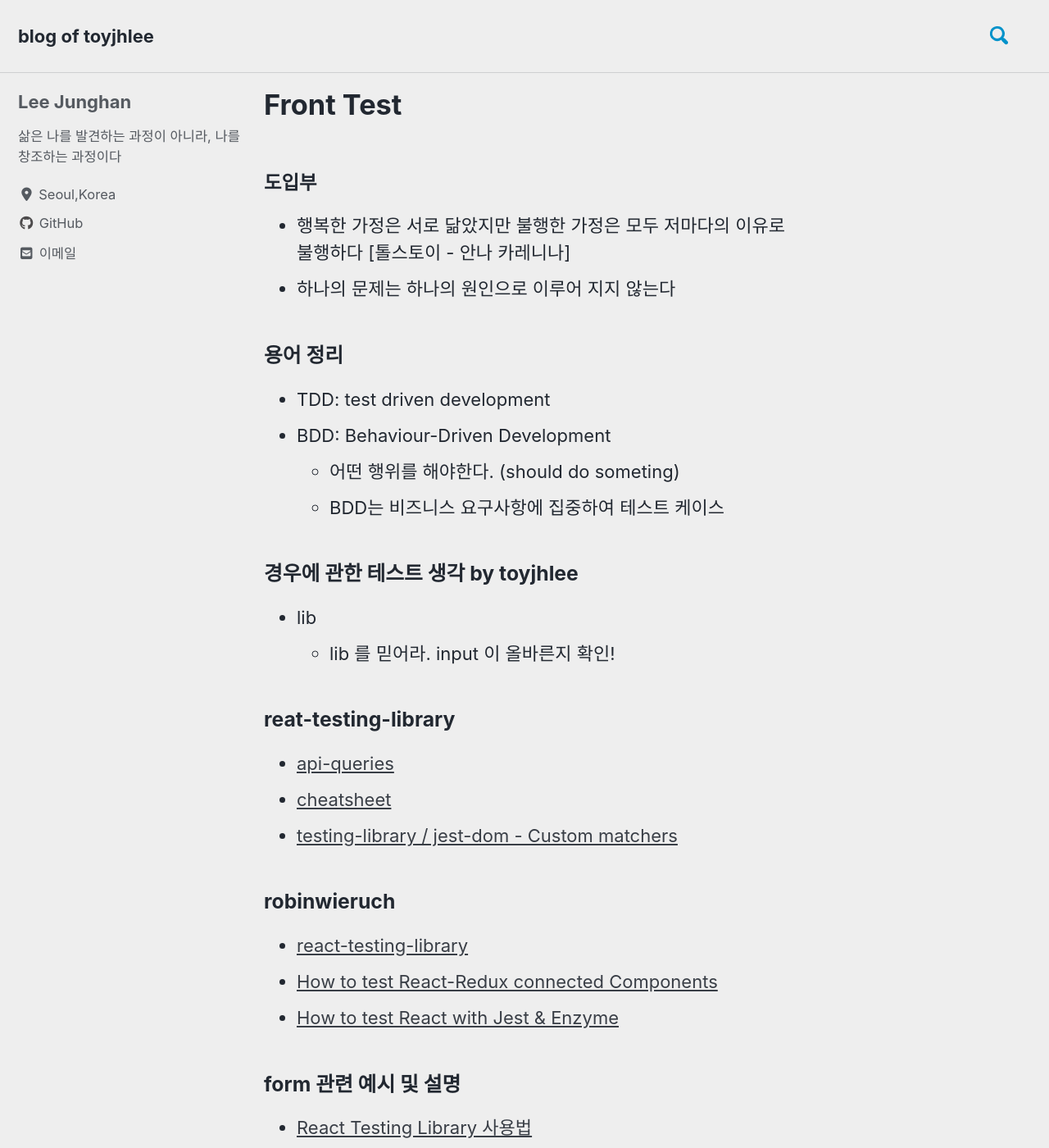
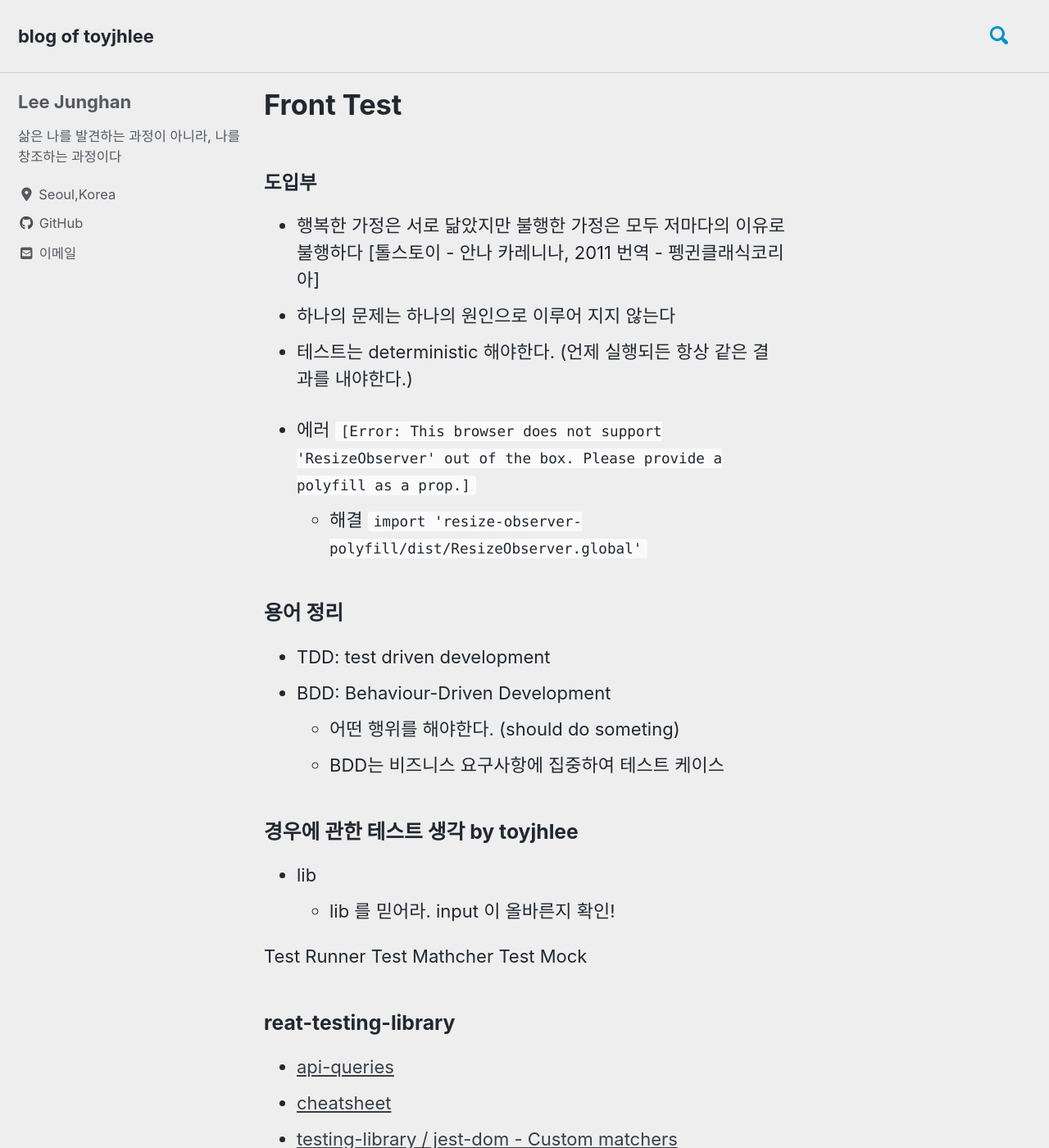
Before and after one commit to toyjhlee/toyjhlee.github.com, a Jekyll site: the page built from _posts/2020-09-03-front-test.md, in a window 1280 px wide and 1400 px high. Shown: the whole window at 82% size. Built offline with Jekyll 4.4.1, drawn with Linux system fonts in a browser that asks for light colours; cached includes are drawn as plain includes; nearby versions of some CDN libraries; some of the changed text lies outside the part shown.

Commit message:
docs: add front-test

```diff
--- a/_posts/2020-09-03-front-test.md
+++ b/_posts/2020-09-03-front-test.md
@@ -1,6 +1,10 @@
 #### 도입부
-- 행복한 가정은 서로 닮았지만 불행한 가정은 모두 저마다의 이유로 불행하다 [톨스토이 - 안나 카레니나]
+- 행복한 가정은 서로 닮았지만 불행한 가정은 모두 저마다의 이유로 불행하다 [톨스토이 - 안나 카레니나, 2011 번역 - 펭귄클래식코리아]
 - 하나의 문제는 하나의 원인으로 이루어 지지 않는다
+- 테스트는 deterministic 해야한다. (언제 실행되든 항상 같은 결과를 내야한다.)
+
+- 에러 `[Error: This browser does not support 'ResizeObserver' out of the box. Please provide a polyfill as a prop.]`
+    - 해결 `import 'resize-observer-polyfill/dist/ResizeObserver.global'`
 
 ### 용어 정리
 - TDD: test driven development
@@ -12,10 +16,23 @@
 - lib
   - lib 를 믿어라. input 이 올바른지 확인!
 
+Test Runner
+Test Mathcher
+Test Mock
+
 ### reat-testing-library
 - [api-queries](https://testing-library.com/docs/dom-testing-library/api-queries)
 - [cheatsheet](https://testing-library.com/docs/dom-testing-library/cheatsheet#queries)
 - [testing-library / jest-dom - Custom matchers](https://github.com/testing-library/jest-dom#table-of-contents)
+- [examples](https://codesandbox.io/s/github/kentcdodds/react-testing-library-examples)
+
+### jest
+- [daleseo.com][(https://www.daleseo.com/jest-before-after/)
+    - [Jest로 기본적인 테스트 작성하기](https://www.daleseo.com/jest-basic/)
+    - [Jest로 테스트 전/후 처리하기](https://www.daleseo.com/jest-before-after/)
+    - [Jest로 비동기 코드 테스트 작성하기](https://www.daleseo.com/jest-async/)
+    - [[Jest] jest.fn(), jest.spyOn() 함수 모킹](https://www.daleseo.com/jest-fn-spy-on/)
+    - [[Jest] jest.mock() 모듈 모킹](https://www.daleseo.com/jest-mock-modules/)
 
 ### robinwieruch
 - [react-testing-library](https://www.robinwieruch.de/react-testing-library)
```
Also changed, not shown: other parts of _posts/2020-09-03-front-test.md (+2 -0 lines).
